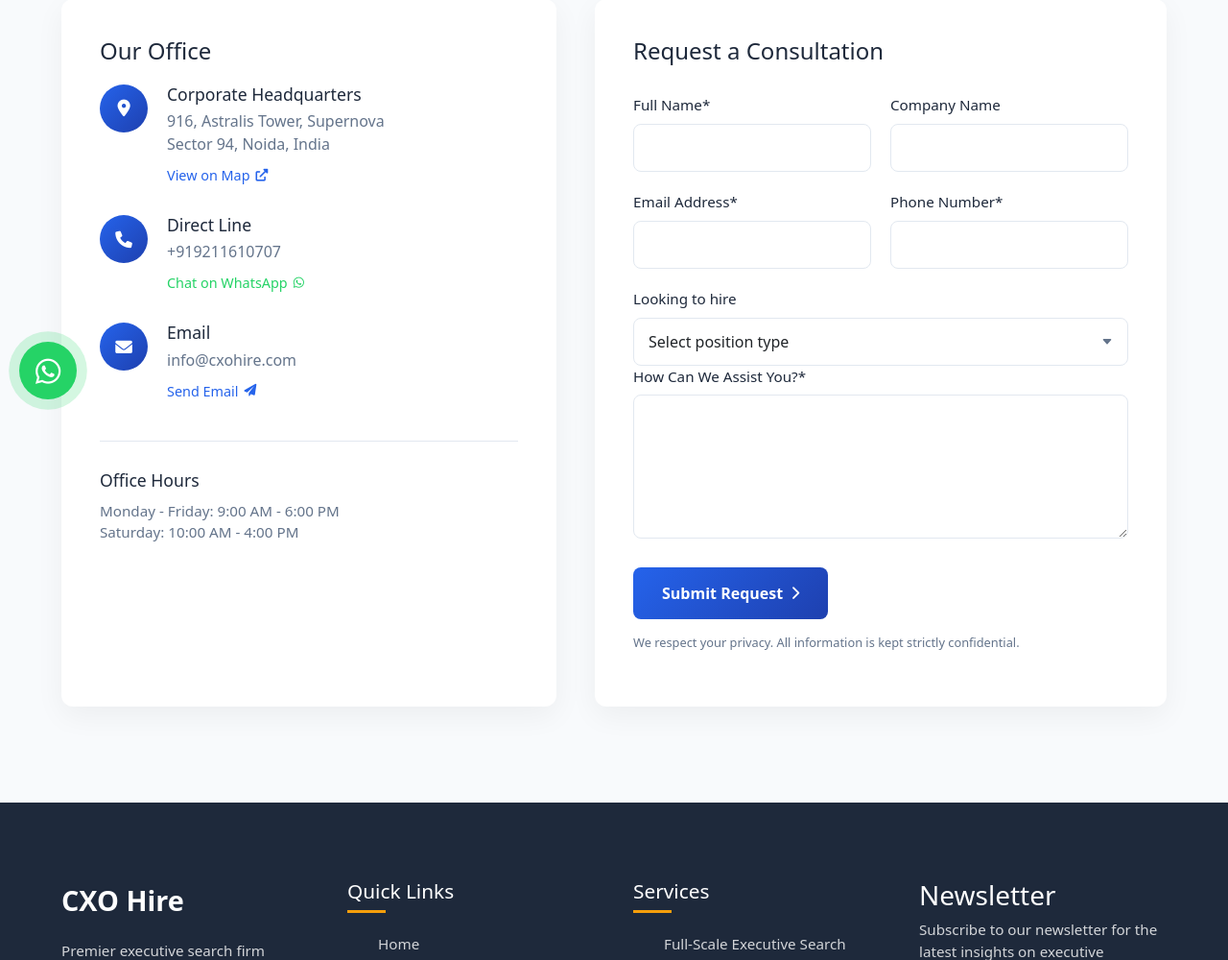
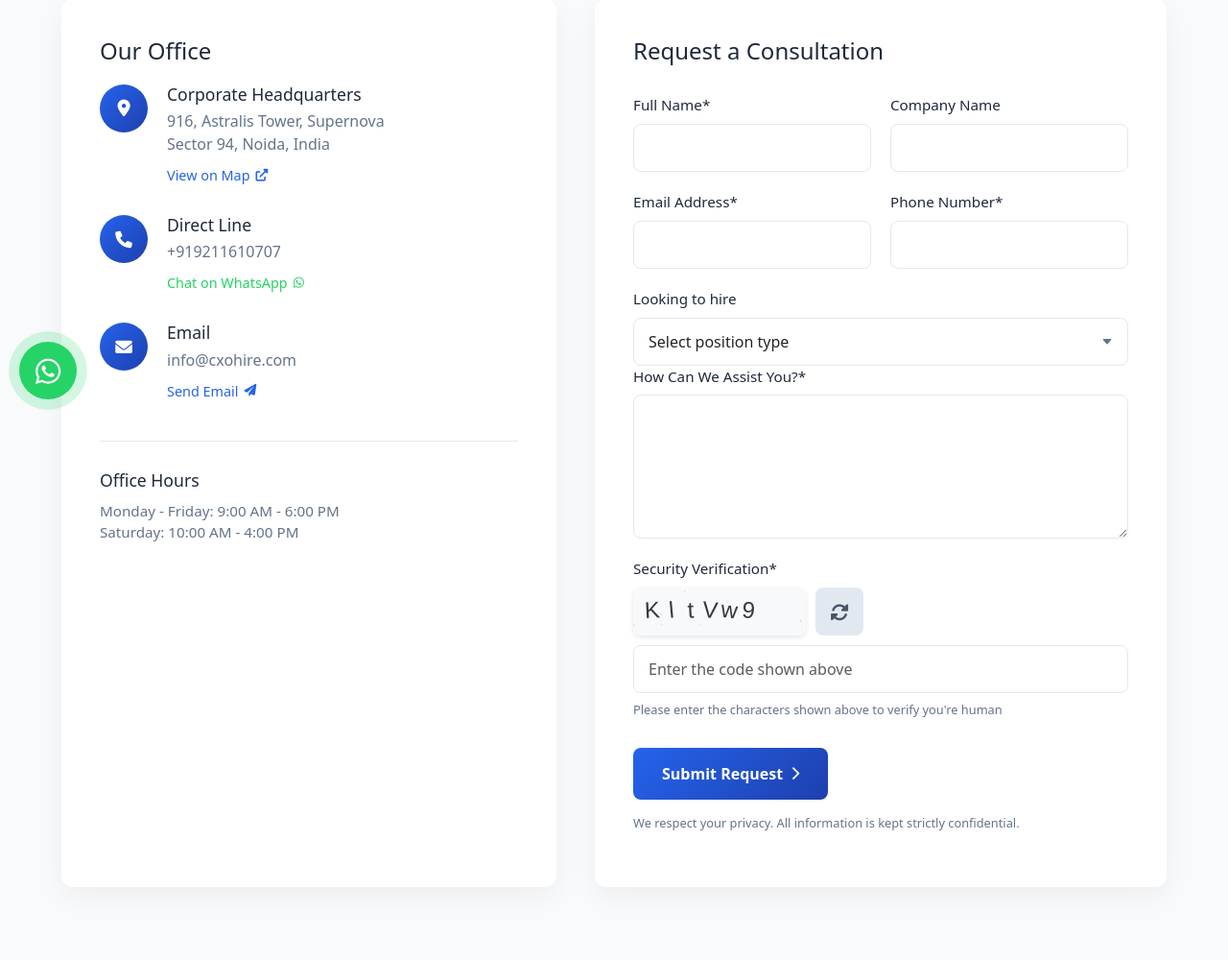
Before and after one commit to ankit-kumar-guptaa/cxo-hiring, a PHP site: page /contact.php?error=1 in a window 1280 px wide. Shown: the part 364-1364 px from the top of the page at 96% size. Run offline with PHP 8.4, Linux system fonts and the light colour scheme.

Commit message:
feat(security): add client-side CAPTCHA verification to contact form
Implement client-side CAPTCHA validation using HTML5 canvas to enhance security and prevent automated form submissions. Includes a refresh button and error handling for incorrect inputs. The CAPTCHA code is generated dynamically and validated before form submission, ensuring only human users can proceed.

```diff
--- a/include/contactForm.php
+++ b/include/contactForm.php
@@ -1,5 +1,5 @@
 
-      <!-- Contact Section -->
+<!-- Contact Section -->
       <section class="contact" id="contact">
         <div class="section-title">
             <h2 data-aos="fade-up">Connect With Our Executive Team</h2>
@@ -97,6 +97,19 @@
                         <label for="message">How Can We Assist You?*</label>
                         <textarea id="message" name="challenges" class="form-control" required></textarea>
                     </div>
+
+                    <!-- Canvas CAPTCHA Section -->
+                    <div class="form-group captcha-container">
+                        <label for="captchaInput">Security Verification*</label>
+                        <div class="captcha-box">
+                            <canvas id="captchaCanvas" width="180" height="50"></canvas>
+                            <button type="button" class="refresh-captcha" onclick="generateCaptcha()"><i class="fas fa-sync-alt"></i></button>
+                        </div>
+                        <input type="text" id="captchaInput" name="captcha" class="form-control" placeholder="Enter the code shown above" required>
+                        <div id="captcha-error" class="captcha-error d-none">Incorrect code. Please try again.</div>
+                        <small class="captcha-note">Please enter the characters shown above to verify you're human</small>
+                    </div>
+
                     <div class="form-footer">
                         <button type="submit" class="submit-btn">Submit Request <i
                                 class="fas fa-chevron-right"></i></button>
@@ -325,4 +338,156 @@
                 margin-bottom: 20px;
             }
         }
+
+        /* Canvas CAPTCHA Styles */
+        .captcha-container {
+            margin-top: 20px;
+        }
+
+        .captcha-box {
+            display: flex;
+            align-items: center;
+            margin-bottom: 10px;
+        }
+
+        #captchaCanvas {
+            border-radius: 8px;
+            box-shadow: 0 2px 5px rgba(0, 0, 0, 0.1);
+        }
+
+        .refresh-captcha {
+            background: #e2e8f0;
+            border: none;
+            border-radius: 8px;
+            padding: 12px;
+            margin-left: 10px;
+            cursor: pointer;
+            transition: all 0.3s ease;
+            display: flex;
+            align-items: center;
+            justify-content: center;
+            height: 50px;
+            width: 50px;
+        }
+
+        .refresh-captcha:hover {
+            background: #cbd5e1;
+            transform: rotate(15deg);
+        }
+
+        .refresh-captcha i {
+            font-size: 1.2rem;
+            color: #475569;
+        }
+
+        .captcha-note {
+            display: block;
+            margin-top: 8px;
+            color: #64748b;
+            font-size: 0.8rem;
+        }
+
+        .captcha-error {
+            color: #ef4444;
+            font-size: 0.9rem;
+            margin-top: 5px;
+            font-weight: 500;
+        }
+
+        .d-none {
+            display: none;
+        }
+
+        .shake {
+            animation: shake 0.5s cubic-bezier(.36,.07,.19,.97) both;
+        }
+
+        @keyframes shake {
+            10%, 90% { transform: translate3d(-1px, 0, 0); }
+            20%, 80% { transform: translate3d(2px, 0, 0); }
+            30%, 50%, 70% { transform: translate3d(-3px, 0, 0); }
+            40%, 60% { transform: translate3d(3px, 0, 0); }
+        }
     </style>
+
+    <!-- Canvas CAPTCHA Script -->
+    <script>
+    let captchaText = '';
+
+    function generateCaptcha() {
+        const canvas = document.getElementById('captchaCanvas');
+        const ctx = canvas.getContext('2d');
+        const characters = 'ABCDEFGHIJKLMNOPQRSTUVWXYZabcdefghijklmnopqrstuvwxyz0123456789';
+        captchaText = '';
+
+        // Generate random 6-character string
+        for (let i = 0; i < 6; i++) {
+            captchaText += characters.charAt(Math.floor(Math.random() * characters.length));
+        }
+
+        // Clear canvas
+        ctx.clearRect(0, 0, canvas.width, canvas.height);
+
+        // Background
+        ctx.fillStyle = '#f8f9fa';
+        ctx.fillRect(0, 0, canvas.width, canvas.height);
+
+        // Text
+        ctx.font = '24px Arial';
+        ctx.fillStyle = '#343a40';
+        ctx.textAlign = 'center';
+        ctx.textBaseline = 'middle';
+
+        // Add distortion
+        for (let i = 0; i < captchaText.length; i++) {
+            ctx.save();
+            ctx.translate(20 + i * 20, 25);
+            ctx.rotate((Math.random() - 0.5) * 0.3);
+            ctx.fillText(captchaText[i], 0, 0);
+            ctx.restore();
+        }
+
+        // Minimal noise for performance
+        for (let i = 0; i < 20; i++) {
+            ctx.beginPath();
+            ctx.arc(
+                Math.random() * canvas.width,
+                Math.random() * canvas.height,
+                Math.random(),
+                0,
+                2 * Math.PI
+            );
+            ctx.fillStyle = `rgba(0,0,0,${Math.random() * 0.2})`;
+            ctx.fill();
+        }
+
+        // Clear input and reset error
+        document.getElementById('captchaInput').value = '';
+        document.getElementById('captcha-error').classList.add('d-none');
+    }
+
+    document.addEventListener('DOMContentLoaded', function() {
+        // Generate CAPTCHA on load
+        generateCaptcha();
+
+        // Form submission validation
+        const form = document.querySelector('.contact-form form');
+        form.addEventListener('submit', function(e) {
+            e.preventDefault();
+
+            // Validate CAPTCHA
+            const captchaInput = document.getElementById('captchaInput').value;
+            const captchaError = document.getElementById('captcha-error');
+
+            if (captchaInput.toLowerCase() !== captchaText.toLowerCase()) {
+                captchaError.classList.remove('d-none');
+                captchaError.classList.add('shake');
+                setTimeout(() => captchaError.classList.remove('shake'), 500);
+                return;
+            }
+
+            // If CAPTCHA is valid, submit the form
+            form.submit();
+        });
+    });
+    </script>
```
Also changed, not shown: contact_process.php (+22 -2 lines), refresh_captcha.php (added, +15 -0 lines).
